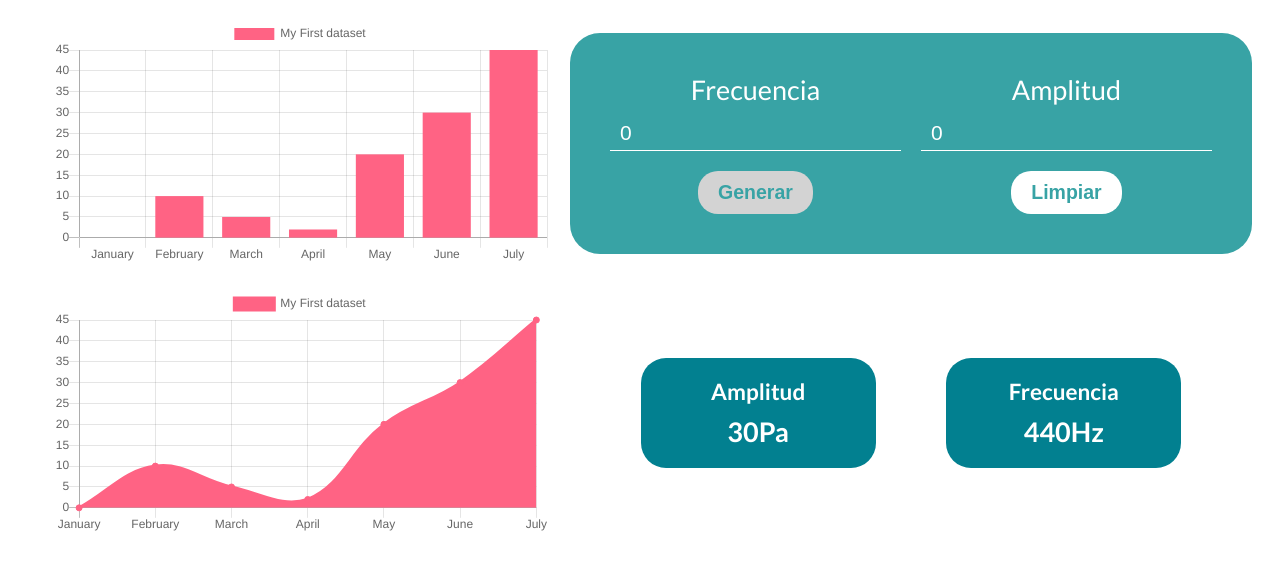
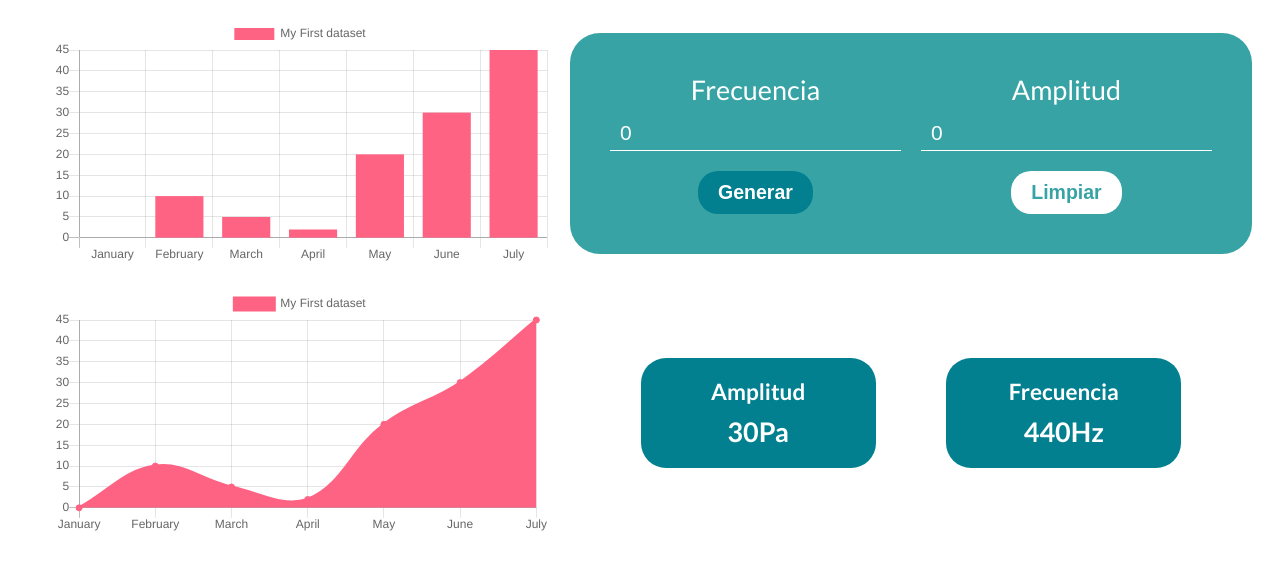
Before and after one commit to Misael1998/ts-proyecto, a website: page public/index.html in a window 1280 px wide. In both pictures the pointer is over the button "Generar". Shown: the part 78-648 px from the top of the page. Drawn offline with nearby package versions, Linux system fonts and the light colour scheme.

Commit message:
Cambios de hover en los botones

```diff
--- a/public/css/styles.css
+++ b/public/css/styles.css
@@ -102,7 +102,8 @@ main {
 }
 
 .button:hover {
-  background-color: #d3d3d3;
+  background-color: var(--secondary-color);
+  color: white;
 }
 
 .stats-container {
```
